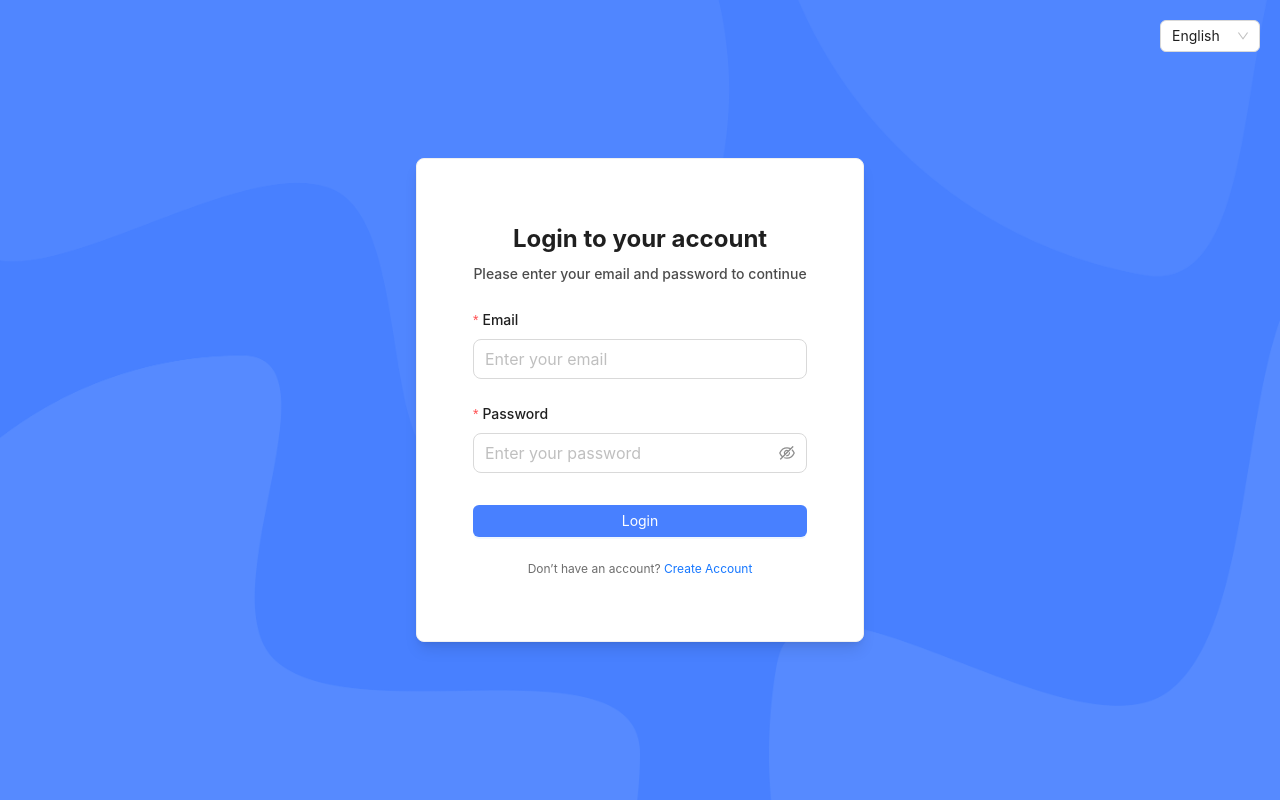
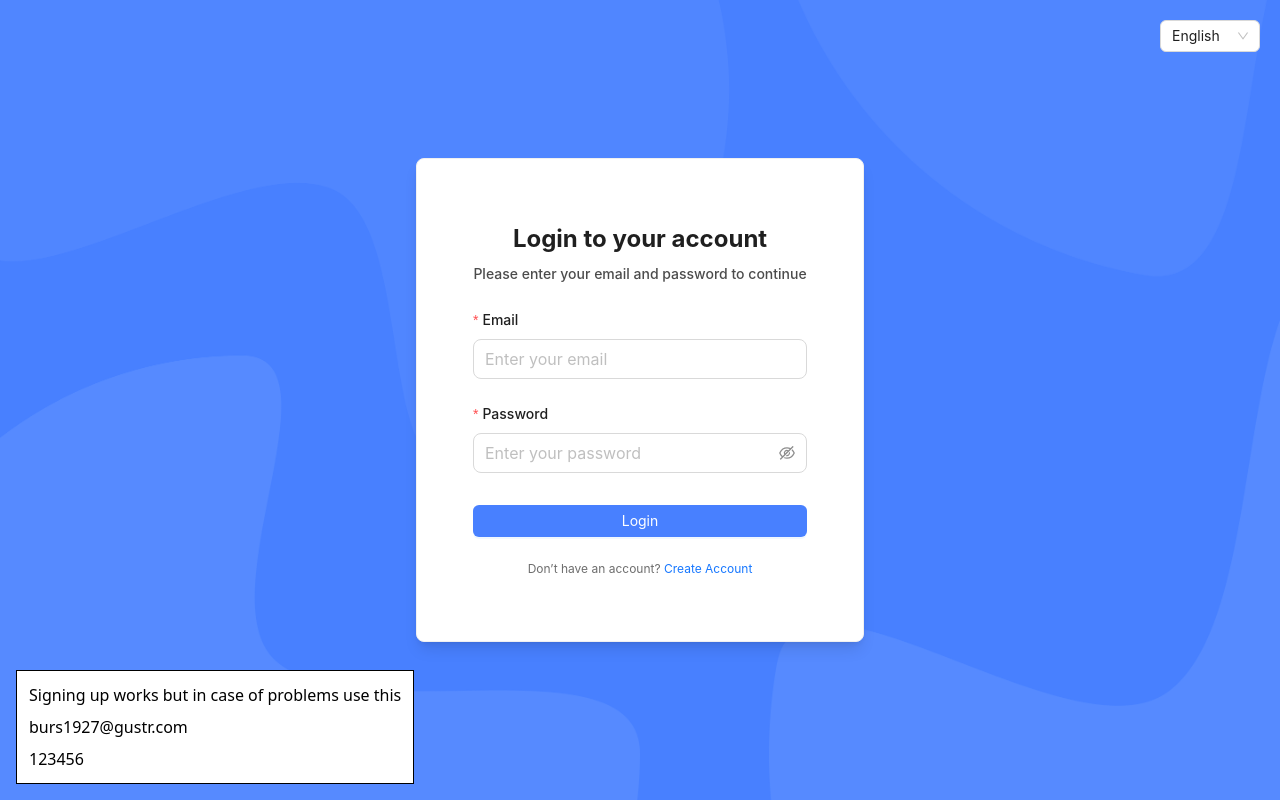
Before and after one commit to FreyGold/dash-stack, a Next.js app: page /en/login in a window 1280 px wide. Built offline with nearby package versions, Linux system fonts and the light colour scheme; no server answers; what @ant-design/nextjs-registry, @pdf-viewer/react would draw is missing.

Commit message:
Add help message for signup issues
Added a help message with signup credentials.

```diff
--- a/components/layouts/auth/login/LoginMainPage.tsx
+++ b/components/layouts/auth/login/LoginMainPage.tsx
@@ -19,7 +19,13 @@ function LoginMainPage() {
       </div>
       <div className="z-1">
         <Login />
+        <div className="absolute left-4 bottom-4 bg-white p-3 border border-black flex flex-col gap-2">
+          <p>Signing up works but in case of problems use this</p>
+          <p>burs1927@gustr.com</p>
+          <p>123456</p>
+        </div>
       </div>
+
     </div>
   );
 }
```
